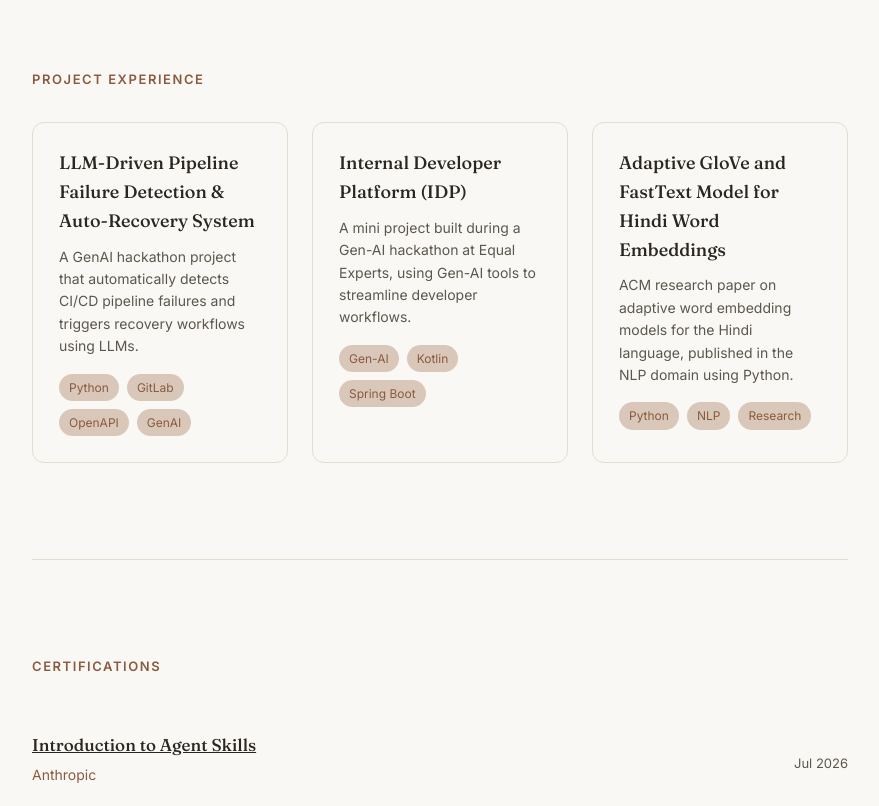
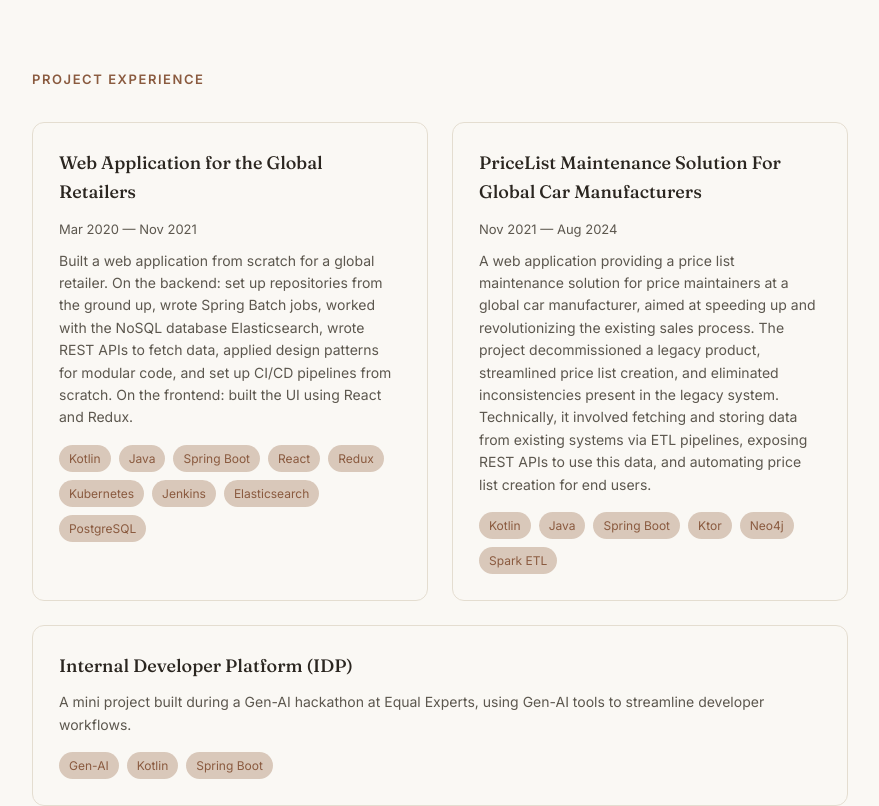
Before and after one commit to VijayAshokGaikwad/my-own-website, a React (Vite) app: page / in a window 1280 px wide. Shown: the part 3560-4366 px from the top of the page, without its empty margins (200-1079 px from the left). Built offline with nearby package versions, Linux system fonts and the light colour scheme.

Commit message:
Update style and data

```diff
--- a/src/App.css
+++ b/src/App.css
@@ -366,8 +366,14 @@ main {
 /* Projects */
 .project-grid {
   display: grid;
-  grid-template-columns: repeat(auto-fit, minmax(220px, 1fr));
+  grid-template-columns: repeat(2, 1fr);
   gap: 24px;
+}
+
+@media (max-width: 680px) {
+  .project-grid {
+    grid-template-columns: 1fr;
+  }
 }
 
 .project-card {
@@ -385,9 +391,21 @@ main {
   transform: translateY(-3px);
 }
 
+.project-card--break {
+  grid-column: 1 / -1;
+}
+
+.project-header {
+  display: flex;
+  align-items: baseline;
+  justify-content: space-between;
+  gap: 12px;
+  flex-wrap: wrap;
+  margin-bottom: 10px;
+}
+
 .project-card h4 {
   font-size: 18px;
-  margin-bottom: 10px;
 }
 
 .project-card p {
--- a/src/components/Projects.jsx
+++ b/src/components/Projects.jsx
@@ -6,12 +6,15 @@ function Projects({ projects }) {
         {projects.map((p) => (
           <a
             key={p.name}
-            className="project-card"
+            className={`project-card${p.newRow ? " project-card--break" : ""}`}
             href={p.link}
             target="_blank"
             rel="noreferrer"
           >
-            <h4>{p.name}</h4>
+            <div className="project-header">
+              <h4>{p.name}</h4>
+              {p.period && <span className="card-period">{p.period}</span>}
+            </div>
             <p>{p.description}</p>
             <div className="project-tags">
               {p.tags.map((t) => (
--- a/src/data/resume.js
+++ b/src/data/resume.js
@@ -100,24 +100,27 @@ const resume = {
 
   projects: [
     {
-      name: "LLM-Driven Pipeline Failure Detection & Auto-Recovery System",
+      name: "Web Application for the Global Retailers",
+      period: "Mar 2020 — Nov 2021",
       description:
-        "A GenAI hackathon project that automatically detects CI/CD pipeline failures and triggers recovery workflows using LLMs.",
-      tags: ["Python", "GitLab", "OpenAPI", "GenAI"],
+        "Built a web application from scratch for a global retailer. On the backend: set up repositories from the ground up, wrote Spring Batch jobs, worked with the NoSQL database Elasticsearch, wrote REST APIs to fetch data, applied design patterns for modular code, and set up CI/CD pipelines from scratch. On the frontend: built the UI using React and Redux.",
+      tags: ["Kotlin", "Java", "Spring Boot", "React", "Redux", "Kubernetes", "Jenkins", "Elasticsearch", "PostgreSQL"],
+      link: "https://www.linkedin.com/in/vijay-gaikwad-355523b9",
+    },
+    {
+      name: "PriceList Maintenance Solution For Global Car Manufacturers",
+      period: "Nov 2021 — Aug 2024",
+      description:
+        "A web application providing a price list maintenance solution for price maintainers at a global car manufacturer, aimed at speeding up and revolutionizing the existing sales process. The project decommissioned a legacy product, streamlined price list creation, and eliminated inconsistencies present in the legacy system. Technically, it involved fetching and storing data from existing systems via ETL pipelines, exposing REST APIs to use this data, and automating price list creation for end users.",
+      tags: ["Kotlin", "Java", "Spring Boot", "Ktor", "Neo4j", "Spark ETL"],
       link: "https://www.linkedin.com/in/vijay-gaikwad-355523b9",
     },
     {
       name: "Internal Developer Platform (IDP)",
+      newRow: true,
       description:
         "A mini project built during a Gen-AI hackathon at Equal Experts, using Gen-AI tools to streamline developer workflows.",
       tags: ["Gen-AI", "Kotlin", "Spring Boot"],
-      link: "https://www.linkedin.com/in/vijay-gaikwad-355523b9",
-    },
-    {
-      name: "Adaptive GloVe and FastText Model for Hindi Word Embeddings",
-      description:
-        "ACM research paper on adaptive word embedding models for the Hindi language, published in the NLP domain using Python.",
-      tags: ["Python", "NLP", "Research"],
       link: "https://www.linkedin.com/in/vijay-gaikwad-355523b9",
     },
   ],
```
